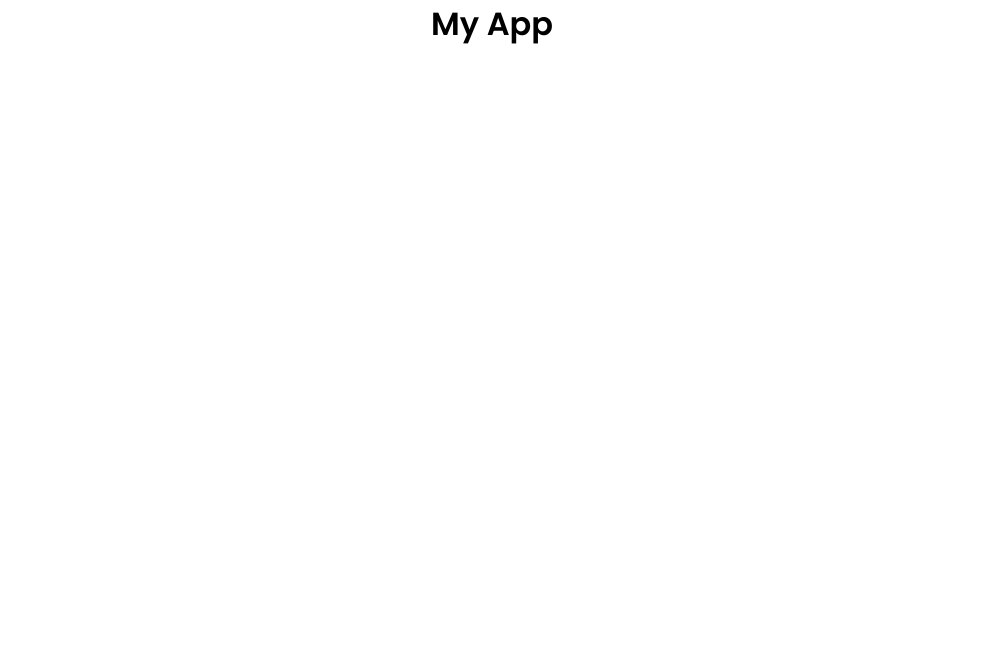
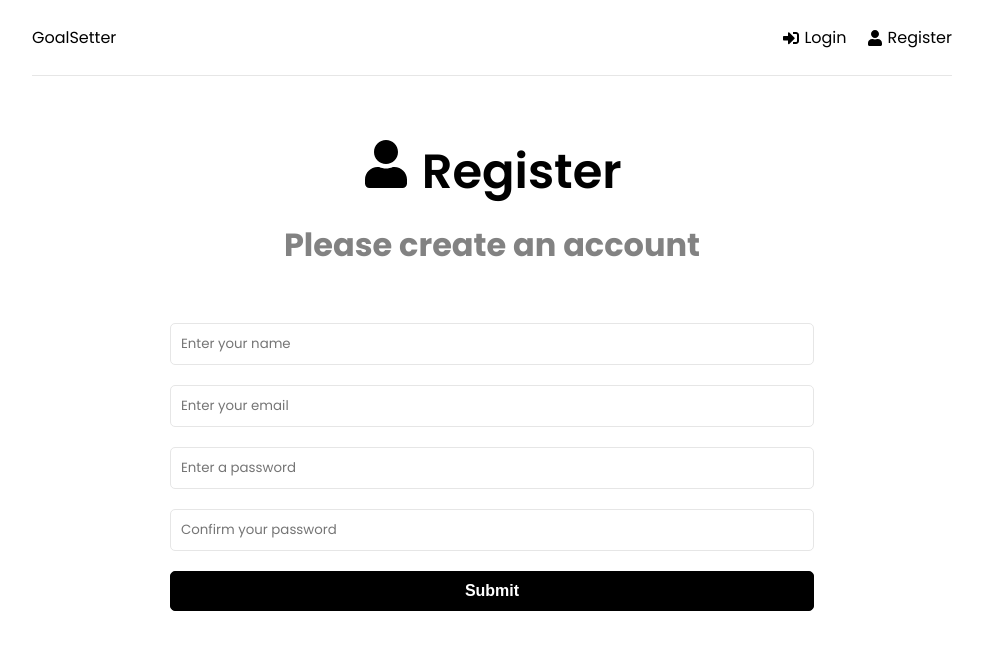
Before and after one commit to j4rola/mern-crud, a React (Create React App) app in the folder frontend/: page /register in a window 1280 px wide. Shown: the top 650 px of the page, without its empty margins (148-1131 px from the left). Built offline with nearby package versions, Linux system fonts and the light colour scheme.

Commit message:
adds react router and create user form

```diff
--- a/frontend/package.json
+++ b/frontend/package.json
@@ -9,6 +9,7 @@
     "@testing-library/user-event": "^7.2.1",
     "react": "^17.0.2",
     "react-dom": "^17.0.2",
+    "react-icons": "^4.3.1",
     "react-redux": "^7.2.6",
     "react-router-dom": "^6.2.1",
     "react-scripts": "5.0.0"
--- a/frontend/src/App.js
+++ b/frontend/src/App.js
@@ -1,11 +1,21 @@
 import { BrowserRouter as Router, Routes, Route } from 'react-router-dom'
+import Dashboard from './pages/Dashboard';
+import Login from './pages/Login';
+import Register from './pages/Register';
+import Header from './components/Header';
 
 function App() {
   return (
     <>
       <Router>
         <div className="container">
-          <h1>My App</h1>
+        <Header/>
+          <Routes>
+            <Route path="/" element={<Dashboard />}/>
+            <Route path="/login" element={<Login />}/>
+            <Route path="/register" element={<Register />}/>
+
+          </Routes>
         </div>
       </Router>
     </>
--- /dev/null
+++ b/frontend/src/components/Header.jsx
@@ -0,0 +1,27 @@
+import { FaSignInAlt, FaSignOutAlt, FaUser } from 'react-icons/fa'
+import { Link } from 'react-router-dom'
+
+function Header() {
+  return (
+    <header className="header">
+        <div className="logo">
+            <Link to="/">GoalSetter</Link>
+        </div>
+        <ul>
+            <li>
+                <Link to="/login">
+                    <FaSignInAlt/> Login
+                </Link>
+
+            </li>
+            <li>
+                <Link to="/register">
+                    <FaUser/> Register
+                </Link>
+            </li>
+        </ul>
+    </header>
+  )
+}
+
+export default Header
--- a/frontend/src/pages/Register.jsx
+++ b/frontend/src/pages/Register.jsx
@@ -1,6 +1,70 @@
+import { useState, useEffect } from 'react'
+import { FaUser } from 'react-icons/fa'
+
 function Register() {
+
+    const [formData, setFormData] = useState({
+        name: '',
+        email: '',
+        password: '',
+        password2: ''
+    })
+
+    const { name, email, password, password2 } = formData
+
+    const onChange = (e) => {
+        setFormData(
+            (prevState) => ({
+                ...prevState,
+                [e.target.name]: e.target.value
+            })
+        )
+    }
+
+    const onSubmit = (e) => {
+        e.preventDefault()
+    }
+
   return (
-    <div>Register</div>
+    <>
+        <section className="heading">
+            <h1>
+                <FaUser/> Register
+            </h1>
+            <p>Please create an account</p>
+        </section>
+        <section className="form">
+            <div className="form-group">
+                <form >
+                    <input type="text" className="form-control" id="name"
+                    name="name" value={name} placeholder="Enter your name" onChange={onChange}/>
+                </form>
+            </div>
+            <div className="form-group">
+                <form >
+                    <input type="email" className="form-control" id="email"
+                    name="email" value={email} placeholder="Enter your email" onChange={onChange}/>
+                </form>
+            </div>
+            <div className="form-group">
+                <form >
+                    <input type="password" className="form-control" id="password"
+                    name="password" value={password} placeholder="Enter a password" onChange={onChange}/>
+                </form>
+            </div>
+            <div className="form-group">
+                <form >
+                    <input type="password" className="form-control" id="password2"
+                    name="password2" value={password2} placeholder="Confirm your password" onChange={onChange}/>
+                </form>
+            </div>
+            <div className="form-group">
+                <button type="submit" className="btn btn-block">
+                    Submit
+                </button>
+            </div>
+        </section>
+    </>
   )
 }
 
```
Also changed, not shown: 1 other file (tests, documents, lock files or other folders).
